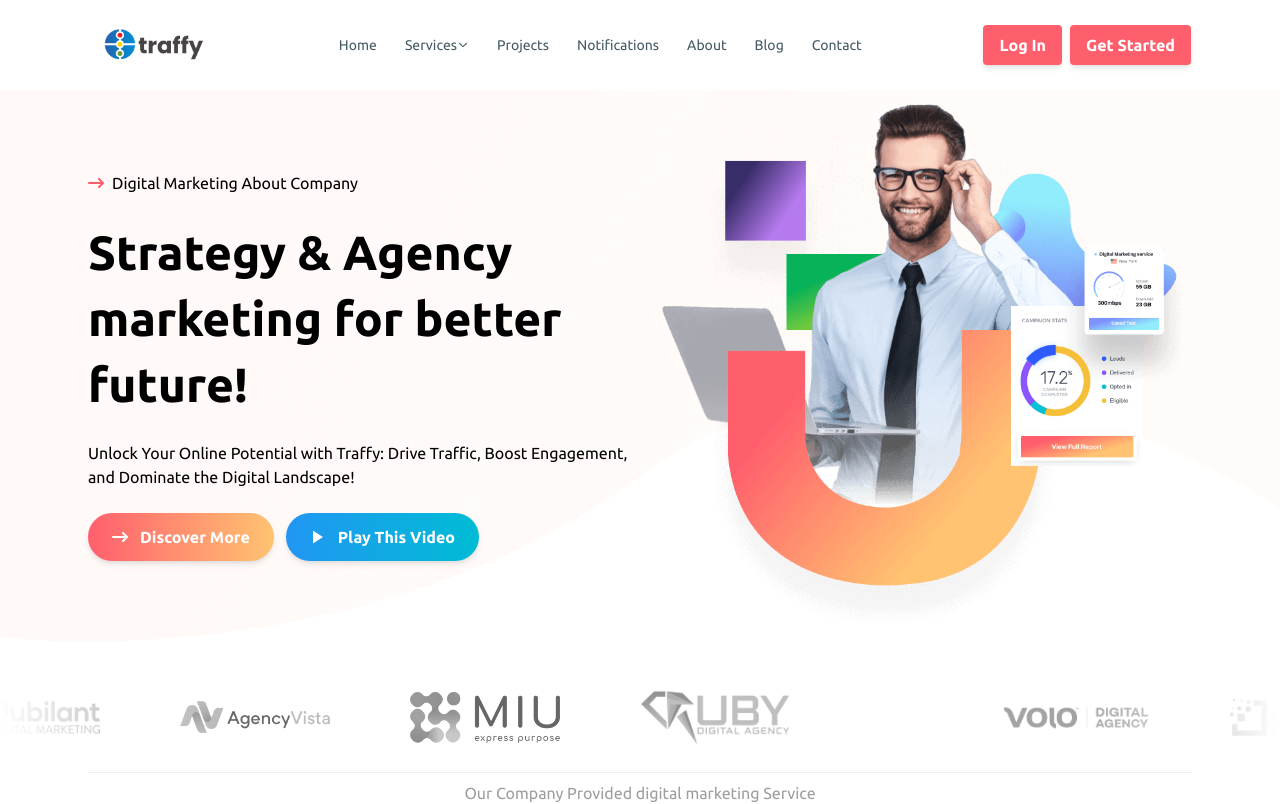
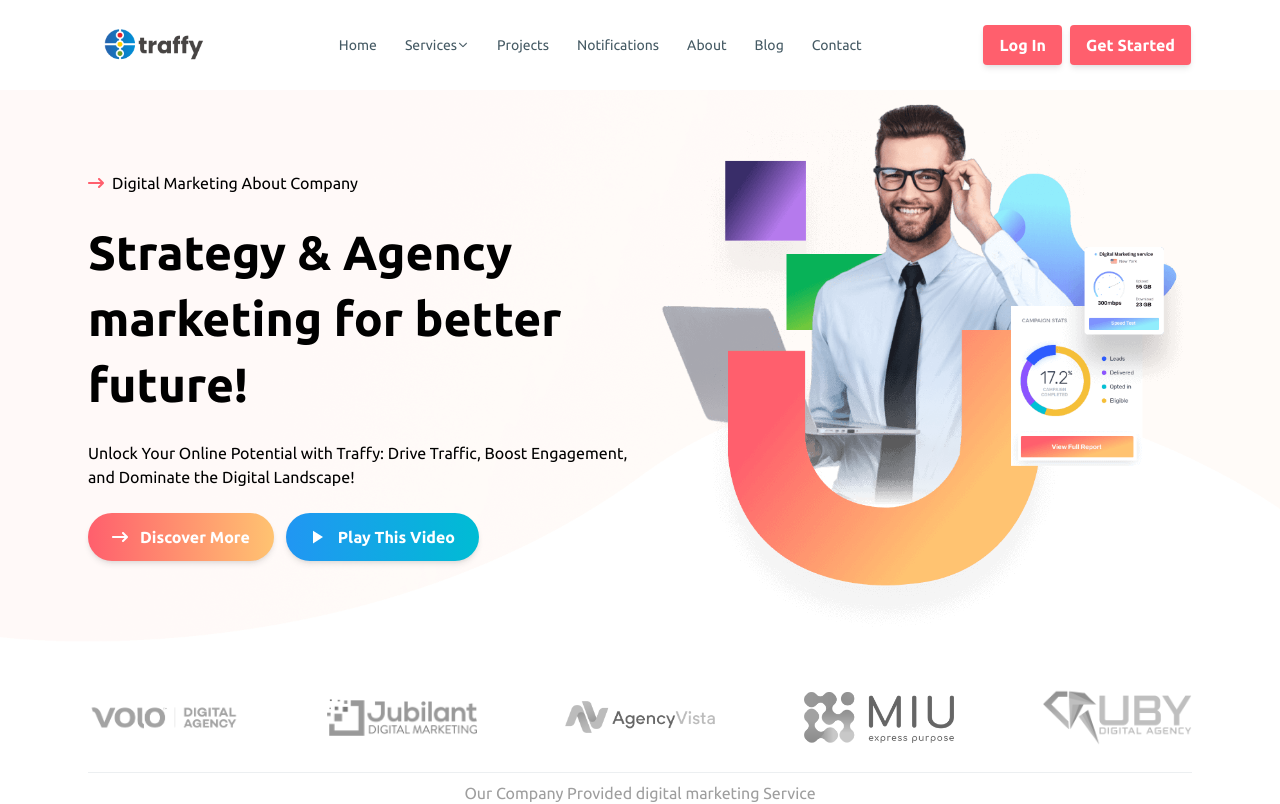
Before and after one commit to mehedihasan-ofc/traffy-client, a React (Vite) app: page / in a window 1280 px wide. Shown: the top 804 px of the page. Built offline with nearby package versions, Linux system fonts and the light colour scheme.

Commit message:
Fix partners issue

```diff
--- a/package.json
+++ b/package.json
@@ -13,7 +13,6 @@
     "@material-tailwind/react": "^2.1.9",
     "react": "^18.2.0",
     "react-dom": "^18.2.0",
-    "react-fast-marquee": "^1.6.4",
     "react-icons": "^5.0.1",
     "react-router-dom": "^6.22.3"
   },
--- a/src/pages/Home/Partners/Partners.jsx
+++ b/src/pages/Home/Partners/Partners.jsx
@@ -1,4 +1,3 @@
-import Marquee from "react-fast-marquee";
 import Partner1 from "../../../assets/partners/1.png";
 import Partner2 from "../../../assets/partners/2.png";
 import Partner3 from "../../../assets/partners/3.png";
@@ -7,18 +6,16 @@ import Partner5 from "../../../assets/partners/5.png";
 
 const Partners = () => {
     return (
-        <div className="my-10">
-            <Marquee gradient>
-                <div className="flex justify-between items-center gap-20">
-                    <img className="w-[150px] h-[70px] object-contain" src={Partner1} alt="Partner1" />
-                    <img className="w-[150px] h-[70px] object-contain" src={Partner2} alt="Partner2" />
-                    <img className="w-[150px] h-[70px] object-contain" src={Partner3} alt="Partner3" />
-                    <img className="w-[150px] h-[70px] object-contain" src={Partner4} alt="Partner4" />
-                    <img className="w-[150px] h-[70px] object-contain" src={Partner5} alt="Partner5" />
-                </div>
-            </Marquee>
+        <div className="my-container my-10">
+            <div className="flex justify-between items-center gap-20">
+                <img className="w-[150px] h-[70px] object-contain cursor-pointer" src={Partner1} alt="Partner1" />
+                <img className="w-[150px] h-[70px] object-contain cursor-pointer" src={Partner2} alt="Partner2" />
+                <img className="w-[150px] h-[70px] object-contain cursor-pointer" src={Partner3} alt="Partner3" />
+                <img className="w-[150px] h-[70px] object-contain cursor-pointer" src={Partner4} alt="Partner4" />
+                <img className="w-[150px] h-[70px] object-contain cursor-pointer" src={Partner5} alt="Partner5" />
+            </div>
 
-            <div className="my-container mt-5">
+            <div className="mt-5">
                 <hr className="my-2 border-blue-gray-50" />
                 <p className="text-gray-500 text-center">Our Company Provided digital marketing Service</p>
                 <hr className="my-2 border-blue-gray-50" />
```
Also changed, not shown: 1 other file (tests, documents, lock files or other folders).
